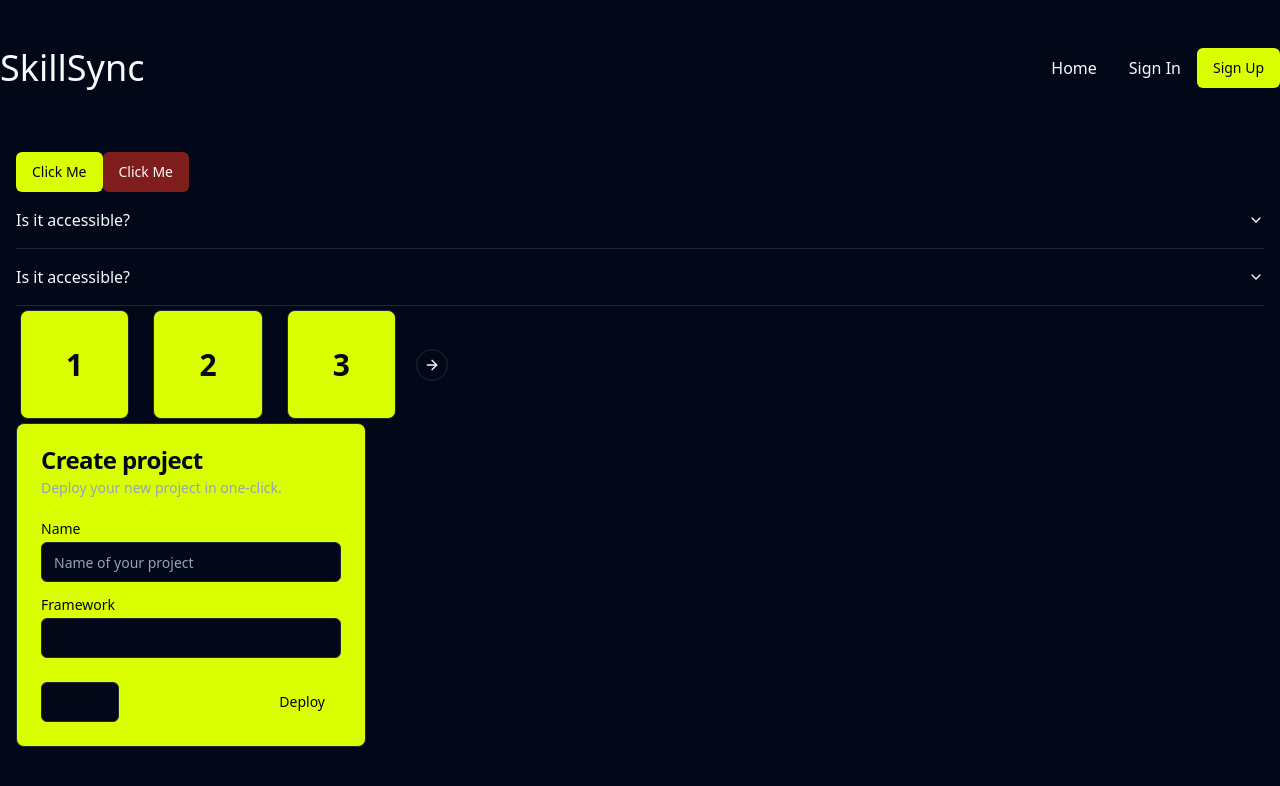
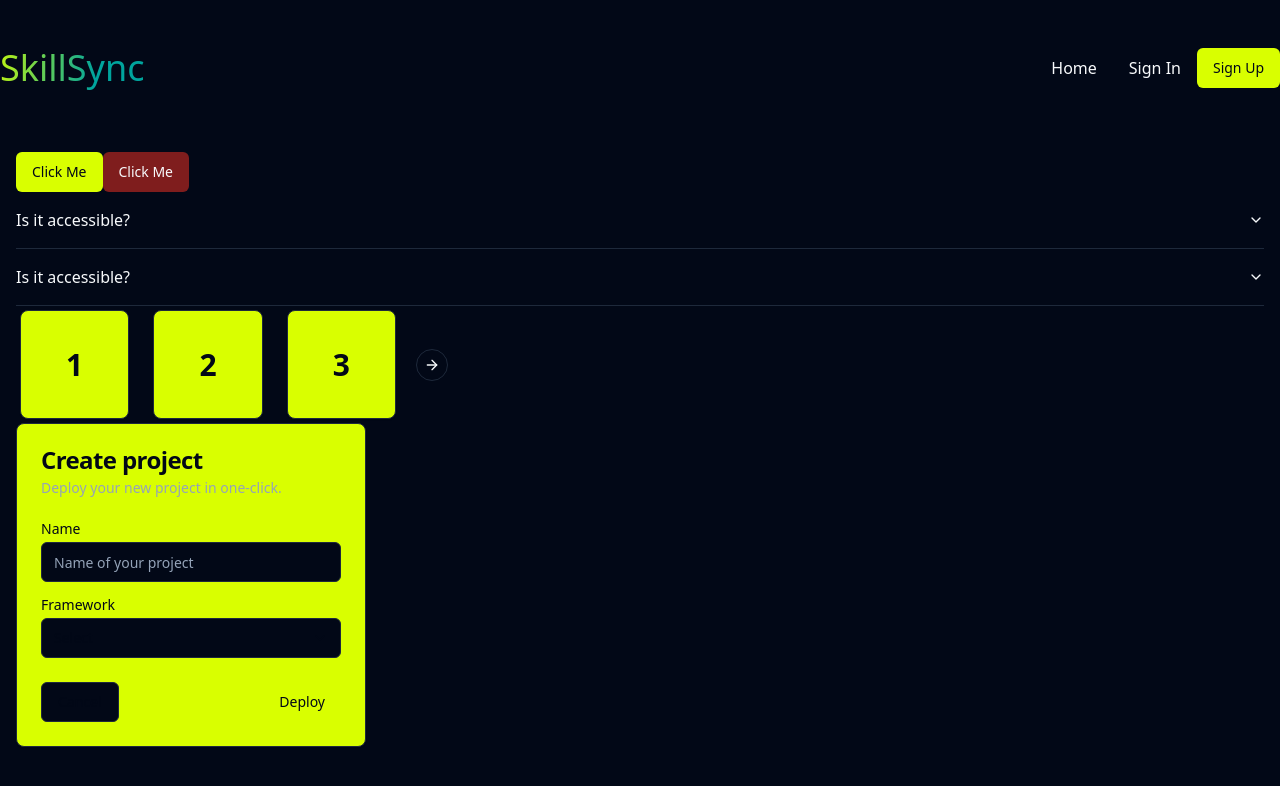
Before and after one commit to Janani-Balasooriya/skill-sync-front-end, a React (Vite) app: page / in a window 1280 px wide. Shown: the top 786 px of the page. Built offline with nearby package versions, Linux system fonts and the light colour scheme.

Commit message:
Add styling to logo

```diff
--- a/src/index.css
+++ b/src/index.css
@@ -63,4 +63,10 @@
   body {
     @apply bg-background text-foreground;
   }
+  .text-underlay-1{
+    background: linear-gradient(98deg, #d9ff00 -9.4%, #00a49d 65.47%);
+    background-clip: text;
+    -webkit-background-clip: text;
+    -webkit-text-fill-color: transparent;
+  }
 }
```
